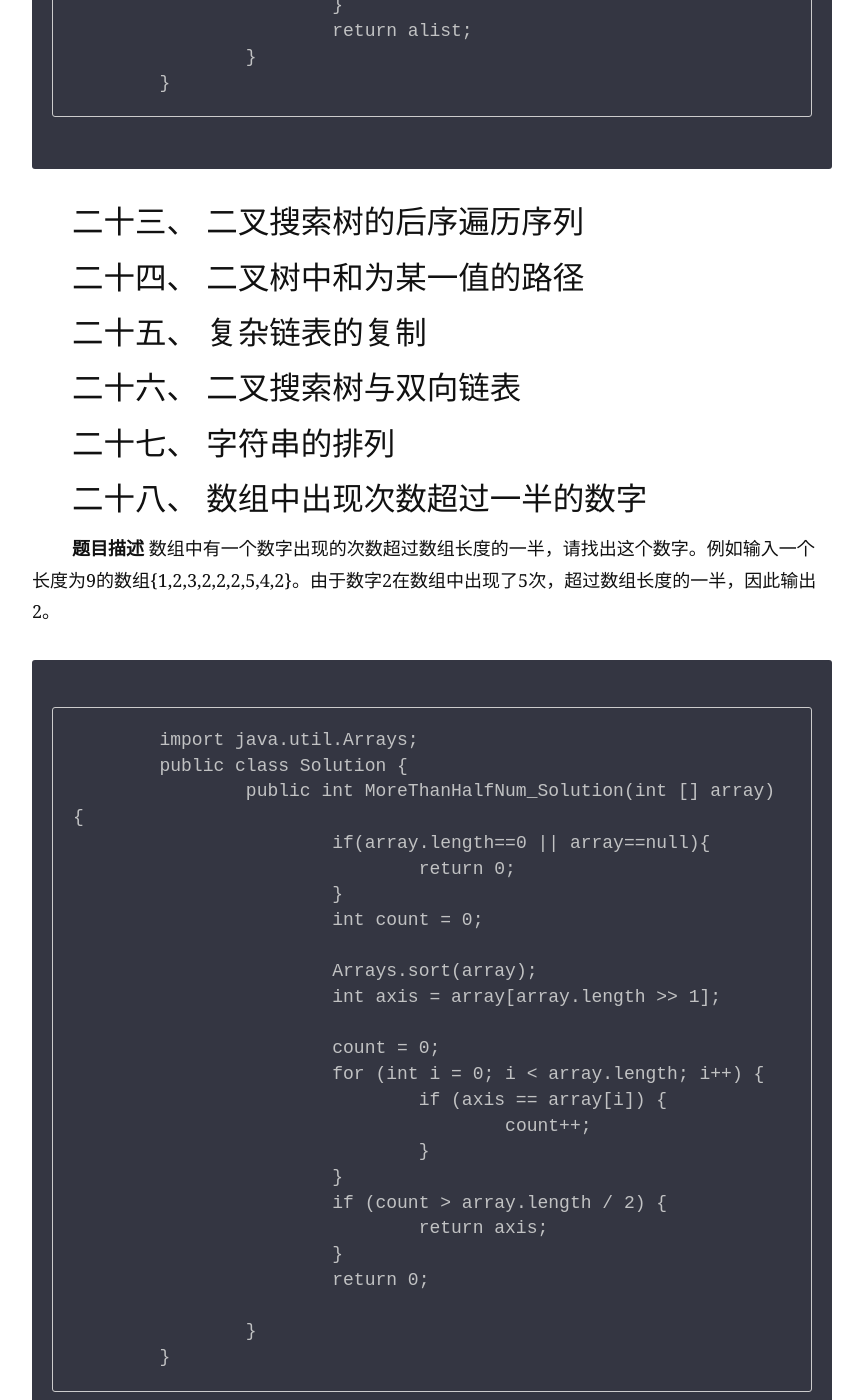
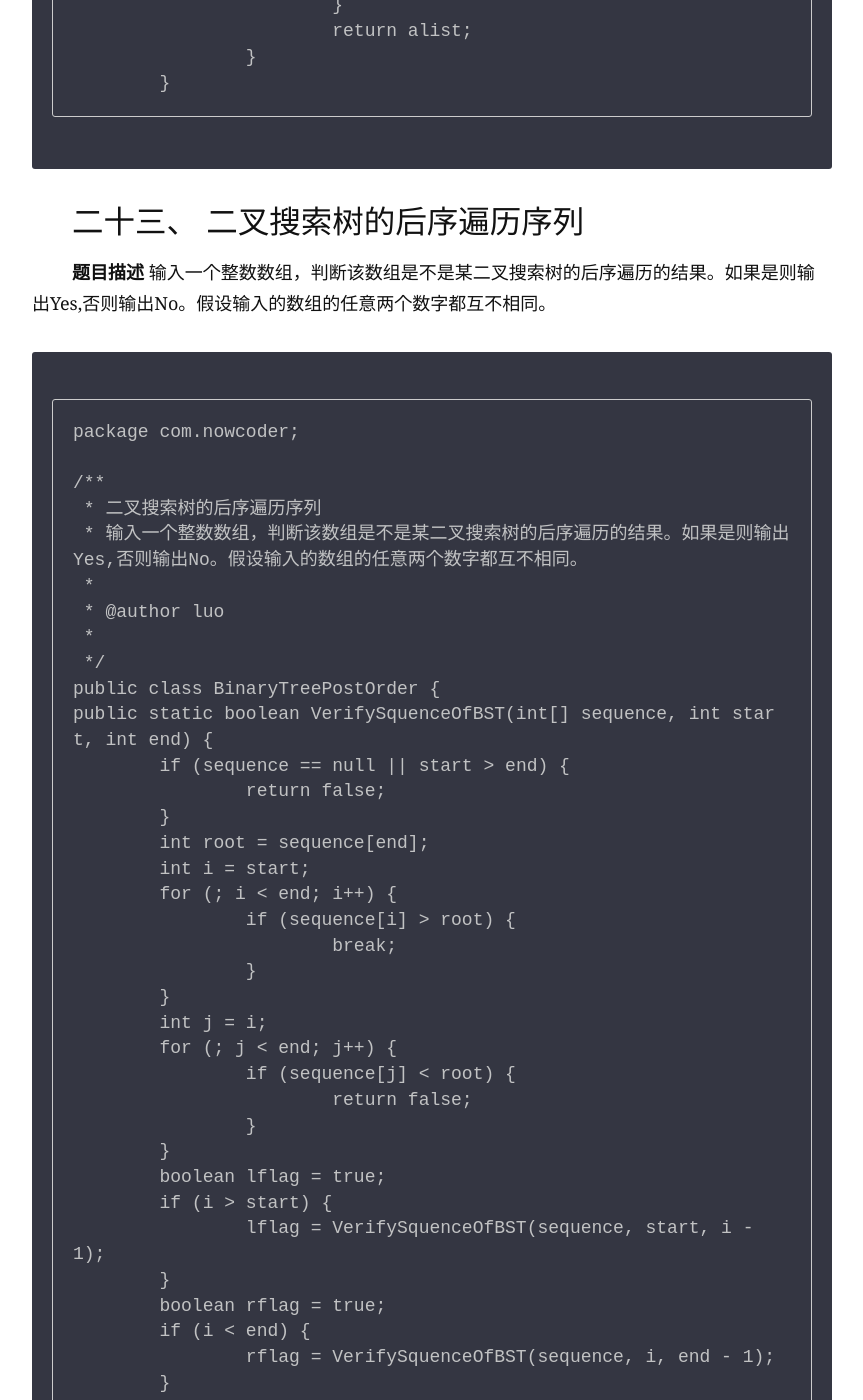
Before and after one commit to luonaibin/luonaibin.github.io, a Jekyll site: the page built from _posts/2015-08-25-java-Array-String-2.markdown, in a window 1280 px wide and 1400 px high, scrolled down 2524 px. Shown: the whole window, without its empty margins (208-1071 px from the left). Built offline with Jekyll 4.4.1, drawn with Linux system fonts in a browser that asks for light colours; Markdown is read by kramdown in place of the engine named in the settings; some of the changed text lies outside the part shown.

Commit message:
update binarytree postorder

```diff
--- a/_posts/2015-08-25-java-Array-String-2.markdown
+++ b/_posts/2015-08-25-java-Array-String-2.markdown
@@ -87,6 +87,60 @@ p{
 		}
 
 ### 二十三、 二叉搜索树的后序遍历序列
+
+**题目描述**
+输入一个整数数组，判断该数组是不是某二叉搜索树的后序遍历的结果。如果是则输出Yes,否则输出No。假设输入的数组的任意两个数字都互不相同。
+
+	package com.nowcoder;
+
+	/**
+	 * 二叉搜索树的后序遍历序列
+	 * 输入一个整数数组，判断该数组是不是某二叉搜索树的后序遍历的结果。如果是则输出Yes,否则输出No。假设输入的数组的任意两个数字都互不相同。
+	 *
+	 * @author luo
+	 *
+	 */
+	public class BinaryTreePostOrder {
+	public static boolean VerifySquenceOfBST(int[] sequence, int start, int end) {
+		if (sequence == null || start > end) {
+			return false;
+		}
+		int root = sequence[end];
+		int i = start;
+		for (; i < end; i++) {
+			if (sequence[i] > root) {
+				break;
+			}
+		}
+		int j = i;
+		for (; j < end; j++) {
+			if (sequence[j] < root) {
+				return false;
+			}
+		}
+		boolean lflag = true;
+		if (i > start) {
+			lflag = VerifySquenceOfBST(sequence, start, i - 1);
+		}
+		boolean rflag = true;
+		if (i < end) {
+			rflag = VerifySquenceOfBST(sequence, i, end - 1);
+		}
+		return (lflag && rflag);
+	}
+
+	public static boolean VerifySquenceOfBST(int[] sequence) {
+		return VerifySquenceOfBST(sequence, 0, sequence.length - 1);
+	}
+
+	public static void main(String[] args) {
+		int[] seq = { 5, 7, 6, 9, 11, 10, 8 };
+		int[] qes = { 7, 4, 6, 5 };
+		System.out.println(VerifySquenceOfBST(seq));
+		System.out.println(VerifySquenceOfBST(qes));
+	}
+	}
+
 
 ### 二十四、 二叉树中和为某一值的路径
 
```
